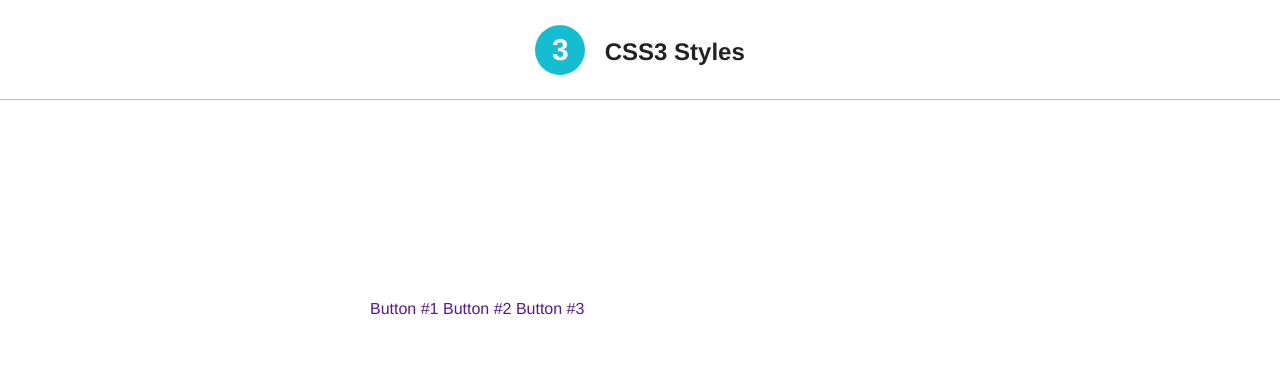
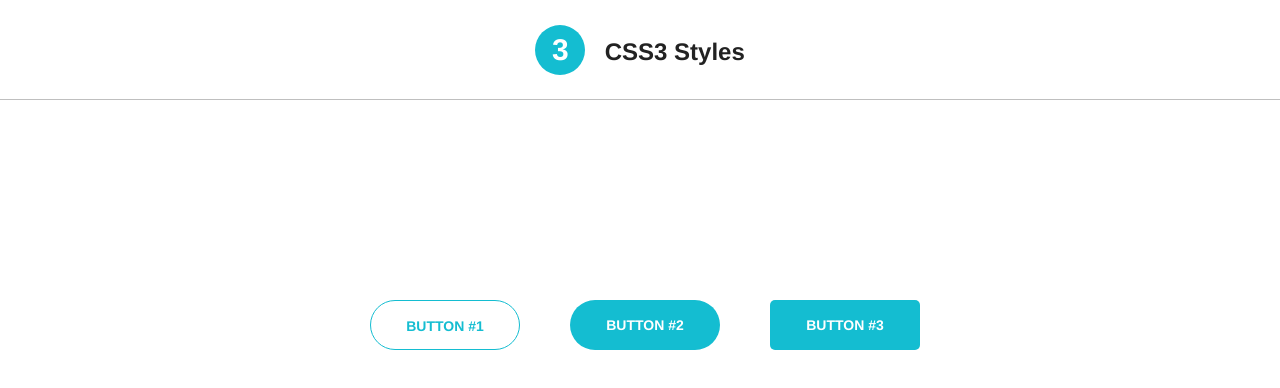
Before and after one commit to dytong/dytong.github.com, a plain HTML site: page css3-button/index.html in a window 1280 px wide. Shown: the top 388 px of the page. Drawn offline with Linux system fonts and the light colour scheme.

Commit message:
changed stuff again?

```diff
--- a/css3-button/files/css/styles.css
+++ b/css3-button/files/css/styles.css
@@ -72,3 +72,50 @@ h2 {
   width: 100%;
   margin: 200px;
 }
+
+.button{
+  width: 150px;
+  height: 50px;
+  display: block;
+  text-align: center;
+  line-height: 50px;
+  font-size: 14px;
+  font-weight: bold;
+  text-transform: uppercase;
+  float: left;
+  margin-right: 50px;
+  transition: all 200ms ease-in-out;
+}
+
+.one{
+  color: #14bdd1;
+  border: 1px solid #14bdd1;
+  border-radius: 50px;
+  background: transparent;
+}
+
+  .one:hover{
+    color: #ffffff;
+    background: #14bdd1;
+  }
+
+.two{
+  color: #ffffff;
+  background: #14bdd1;
+  border-radius: 50px;
+}
+  .two:hover{
+    background: #0a8b9a;
+    border-radius: 5px;
+  }
+
+.three{
+  color:#ffffff;
+  border-radius:5px;
+  background:#14bdd1;
+}
+
+  .three:hover{
+    background:#44cddd;
+    box-shadow: 0 5px 20px #aaaaaa;
+  }
```
Also changed, not shown: assignment1/files/css/styles.css (+9 -3 lines), assignment1/index.html (+2 -2 lines), grid/files/css/styles.css (+27 -0 lines).
